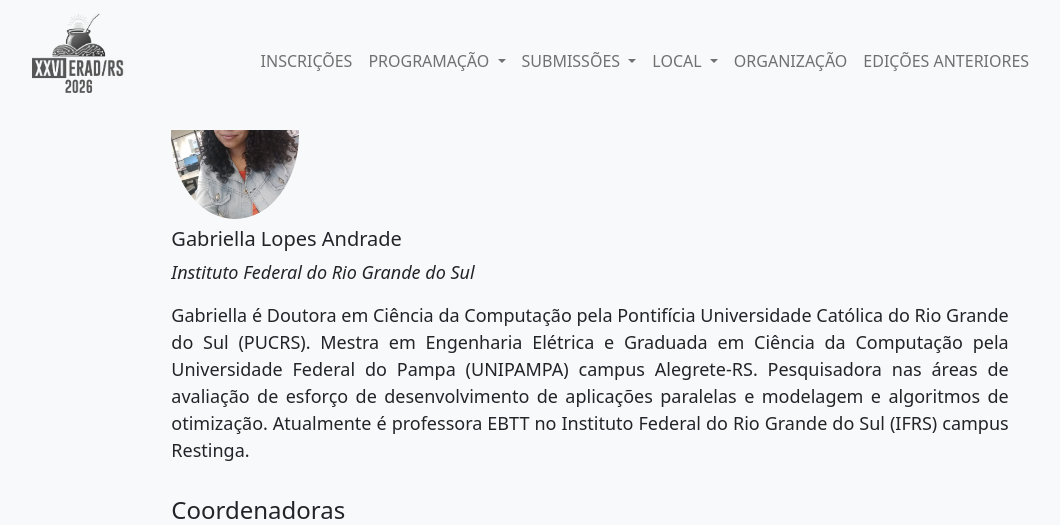
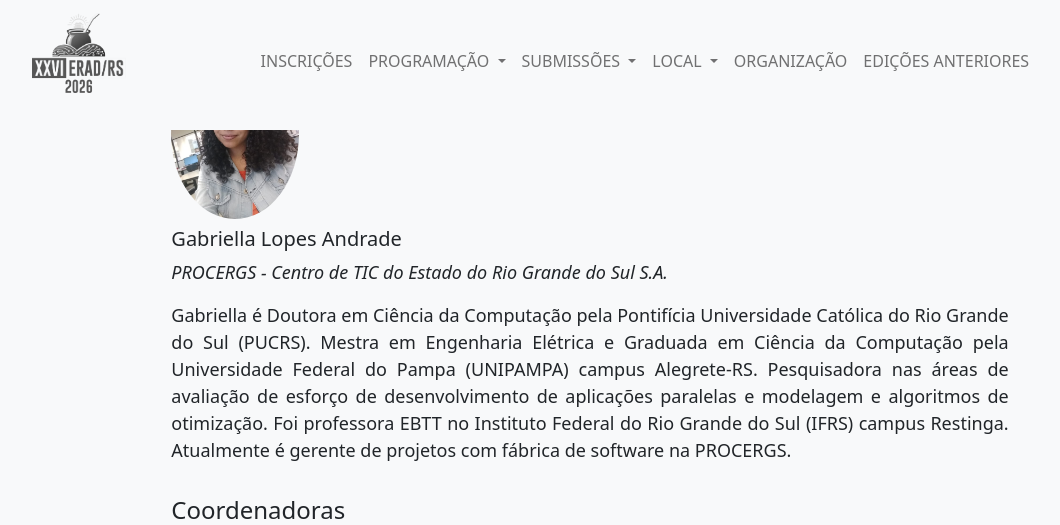
Before and after one commit to cradrs/eradrs2026, a Jekyll site: the page built from whpc.html, in a window 1280 px wide and 900 px high, scrolled down 1213 px, cut to the strip 0-525 px from the top of the window. Shown: the whole strip, without its empty margins (50-1110 px from the left). Built offline with Jekyll 4.4.1, drawn with Linux system fonts in a browser that asks for light colours.

Commit message:
Minicursos e WHPC

```diff
--- a/_data/whpc.yml
+++ b/_data/whpc.yml
@@ -27,6 +27,6 @@
         photo: "AnaSolorzano.jpg"
 
       - name: "Gabriella Lopes Andrade"
-        affil: "Instituto Federal do Rio Grande do Sul"
-        bio: "Gabriella é Doutora em Ciência da Computação pela Pontifícia Universidade Católica do Rio Grande do Sul (PUCRS). Mestra em Engenharia Elétrica e Graduada em Ciência da Computação pela Universidade Federal do Pampa (UNIPAMPA) campus Alegrete-RS. Pesquisadora nas áreas de avaliação de esforço de desenvolvimento de aplicações paralelas e modelagem e algoritmos de otimização. Atualmente é professora EBTT no Instituto Federal do Rio Grande do Sul (IFRS) campus Restinga."
+        affil: "PROCERGS - Centro de TIC do Estado do Rio Grande do Sul S.A."
+        bio: "Gabriella é Doutora em Ciência da Computação pela Pontifícia Universidade Católica do Rio Grande do Sul (PUCRS). Mestra em Engenharia Elétrica e Graduada em Ciência da Computação pela Universidade Federal do Pampa (UNIPAMPA) campus Alegrete-RS. Pesquisadora nas áreas de avaliação de esforço de desenvolvimento de aplicações paralelas e modelagem e algoritmos de otimização. Foi professora EBTT no Instituto Federal do Rio Grande do Sul (IFRS) campus Restinga. Atualmente é gerente de projetos com fábrica de software na PROCERGS."
         photo: "Gabriella_Andrade.jpg"
```
Also changed, not shown: 2 other files.
